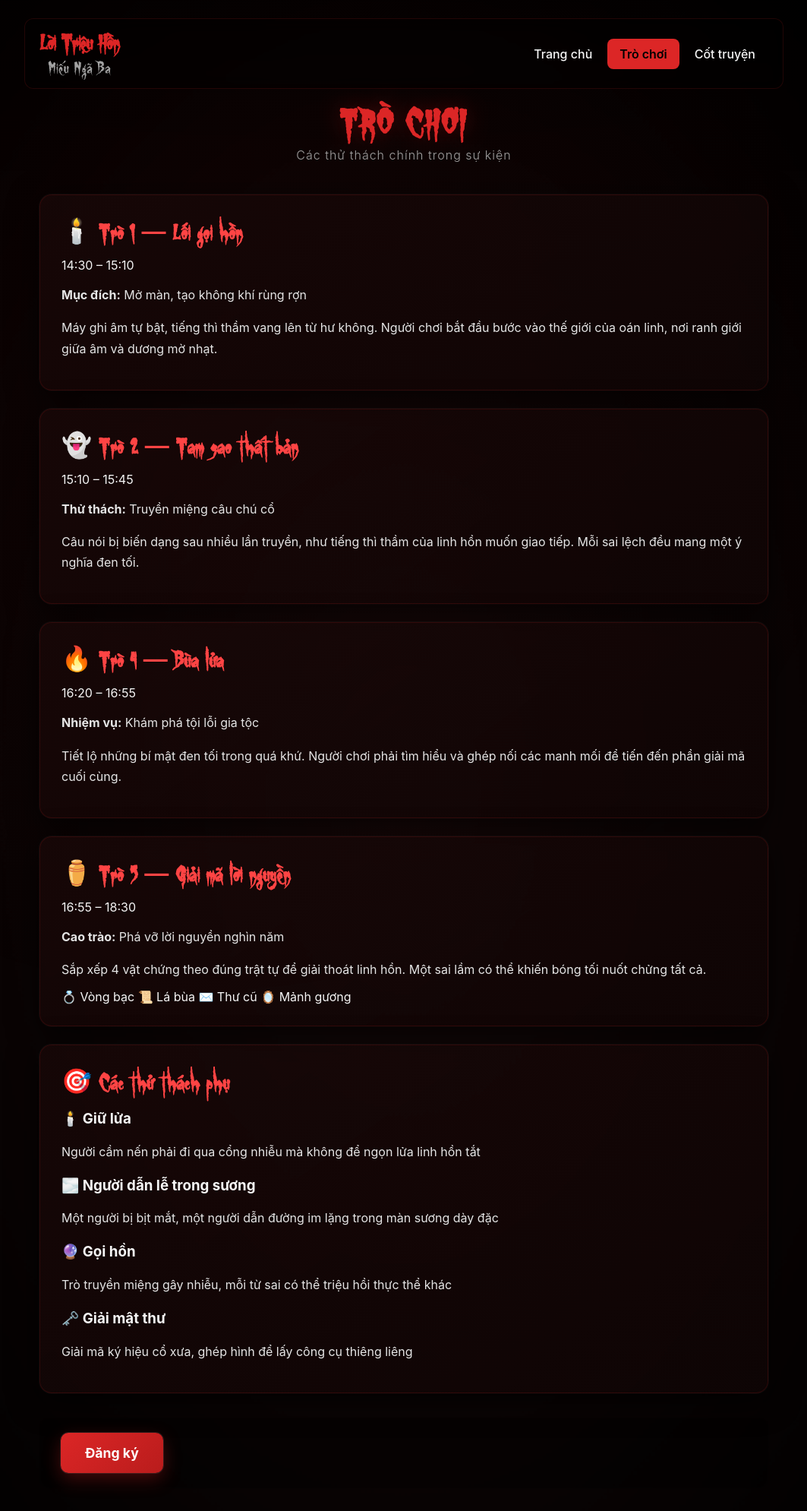
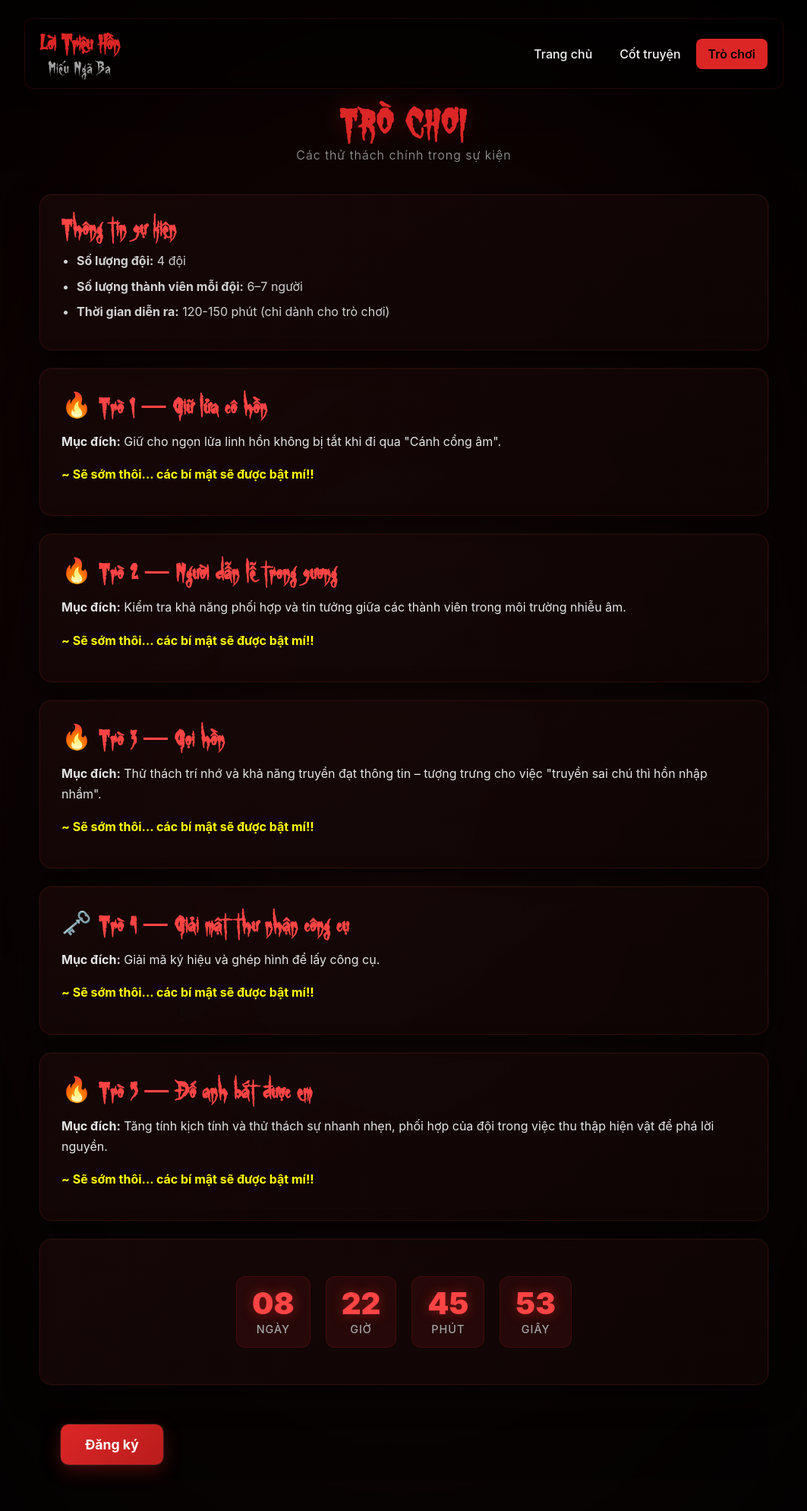
Before and after one commit to huymatthew/finaltask, a Django app: page /games/ in a window 1280 px wide. Shown: the top 1989 px of the page at 76% size, without its empty margins (108-1171 px from the left). Run offline with Django 4.2, Linux system fonts and the light colour scheme.

Commit message:
Completed Push

```diff
--- a/BCHFinal/urls.py
+++ b/BCHFinal/urls.py
@@ -19,10 +19,11 @@ from django.urls import path
 from django.views.generic import TemplateView
 from django.conf import settings
 from django.conf.urls.static import static
+from BCHFinal import views
 
 urlpatterns = [
     path('', TemplateView.as_view(template_name='index.html'), name='home'),
-    path('games/', TemplateView.as_view(template_name='games.html'), name='games'),
+    path('games/', views.games, name='games'),
     path('story/', TemplateView.as_view(template_name='story.html'), name='story'),
     path('admin/', admin.site.urls),
 ]
--- /dev/null
+++ b/BCHFinal/views.py
@@ -0,0 +1,96 @@
+from django.shortcuts import render
+import datetime
+
+def games(request):
+    context = {
+        "game1":"""
+        <h4>Dụng cụ & setup:</h4>
+    <ul>
+      <li>1 cây nến (thật)</li>
+      <li>Đường thi dài 5m</li>
+      <li>Dây chỉ (chạm sợi dây chỉ sẽ bị NPC quấy rối)</li>
+      <li>Gió quạt, người hù nhẹ</li>
+      <li>Đèn chớp</li>
+      <li>Khu vực đích: bàn gỗ theo số thứ tự của từng đội</li>
+    </ul>
+
+    <h4>Cách chơi:</h4>
+    <ul>
+      <li>Mỗi đội chọn 1 người cầm nến (linh chủ)</li>
+      <li>Khi hiệu lệnh "LỬA KHỞI", đội bắt đầu di chuyển</li>
+      <li>Nếu nến tắt 2 lần thành viên đó sẽ phải thành người "trấn giữ cổng âm" (bị xuất hồn)</li>
+      <li>Khi nến tắt lần thứ nhất phải đứng im tại chỗ để chờ NPC châm lửa mới</li>
+      <li>Đội đến đích trước với nến còn cháy → chiến thắng chặng</li>
+    </ul>
+
+    <p><strong>Tính điểm:</strong> Tổng số nến còn cháy đến được đích của mỗi đội sẽ là tổng số điểm. 2đ/1 nến.</p>
+    <p><strong>Lưu ý:</strong> Không được che chắn nến bằng áo hay tay quá sát.</p>
+        """,
+        "game2":"""<h4>Dụng cụ & setup:</h4>
+    <ul>
+      <li>1 khu vực dài 10–12m</li>
+      <li>1 đèn pin nhỏ (cho người dẫn)</li>
+      <li>1 khăn bịt mắt (cho người làm lễ)</li>
+      <li>Loa nhỏ phát âm thanh "thì thầm, cười, kêu tên" để gây nhiễu</li>
+    </ul>
+
+    <h4>Cách chơi:</h4>
+    <ul>
+      <li>Mỗi đội chọn: 1 người làm lễ (bịt mắt), 1 người dẫn đường (cầm đèn pin, KHÔNG được nói)</li>
+      <li>Các thành viên còn lại đứng ngoài hàng rào chỉ đạo bằng lời</li>
+      <li>Người làm lễ đi theo tín hiệu tay của người dẫn (nghe chỉ đạo từ xa)</li>
+      <li>BTC / đội khác có quyền gây nhiễu bằng cách gọi tên hoặc nói sai hướng</li>
+      <li>Khi người làm lễ chạm tay vào vật "chuông / bát nhang" ở cuối đường → hoàn thành</li>
+    </ul>
+
+    <p><strong>Lưu ý:</strong> Không được dùng tay dẫn người bịt mắt.</p>""",
+        "game3":"""<h4>Cách chơi:</h4>
+    <ul>
+      <li>Mỗi đội xếp hàng theo thứ tự 6–7 người</li>
+      <li>BTC đọc câu chú 1 lần duy nhất cho người đầu tiên nghe</li>
+      <li>Người đó nói mô tả lại cho người thứ hai</li>
+      <li>Tiếp tục đến người cuối cùng</li>
+      <li>Người cuối cùng đọc to câu nghe được</li>
+      <li>BTC công bố sai lệch so với bản gốc</li>
+    </ul>
+
+    <p><strong>Lưu ý:</strong> Không được nói lớn hoặc viết ra. Có thể bật nhạc nền tiếng gió, chuông khi truyền để tăng độ nhiễu.</p>""",
+        "game4":"""<h4>Dụng cụ:</h4>
+    <ul>
+      <li>1 tờ giấy A4 in phong cách cổ, có chữ và số in đỏ xen lẫn các dòng bình thường</li>
+      <li>Puzzle ghép hình (sau bức hình có số điện thoại / dãy số để mở khóa lấy công cụ)</li>
+    </ul>""",
+        "game5":"""<p><strong>Setup:</strong> 1 em (áo trắng, tóc xõa), đứng quay lưng về phía người chơi, đồng hồ bấm giờ.</p>
+
+    <h4>Cách chơi:</h4>
+    <ul>
+      <li>Tất cả đội đứng ở vạch xuất phát</li>
+      <li>NPC quay lưng về phía họ</li>
+      <li>Khi NPC bắt đầu đếm các số nguyên tố giảm dần, người chơi được phép di chuyển</li>
+      <li>Khi NPC chuyển sang đếm các số nguyên tố tăng dần, NPC quay đầu lại – mọi người phải đứng yên tuyệt đối</li>
+    </ul>
+
+    <h4>Quy tắc phát hiện:</h4>
+    <ul>
+      <li>Khi NPC quay lại (đếm tăng), nếu thấy ai đang di chuyển / mất thăng bằng → người đó "bị nhập"</li>
+      <li>"Bị nhập" = quay lại vạch xuất phát</li>
+      <li>Nếu tái phạm 2 lần → loại khỏi vòng</li>
+    </ul>
+
+    <h4>Chiến thắng:</h4>
+    <ul>
+      <li>Đội chạm được vào vai NPC mà chưa bị phát hiện thì thắng vòng đó</li>
+      <li>Nếu hết 3 lượt mà không ai chạm tới NPC, đội nào đứng gần nhất mà chưa bị nhập được xem là thắng</li>
+    </ul>"""
+    }
+    today = datetime.datetime.now(datetime.timezone(datetime.timedelta(hours=7)))
+    print(today.day, today.month, today.hour)
+    if not (today.day == 9 and today.month == 11 and today.hour >= 14):
+        context = {
+            "game1": "<p style='color: yellow'><strong>~ Sẽ sớm thôi... các bí mật sẽ được bật mí!!</strong></p>",
+            "game2": "<p style='color: yellow'><strong>~ Sẽ sớm thôi... các bí mật sẽ được bật mí!!</strong></p>",
+            "game3": "<p style='color: yellow'><strong>~ Sẽ sớm thôi... các bí mật sẽ được bật mí!!</strong></p>",
+            "game4": "<p style='color: yellow'><strong>~ Sẽ sớm thôi... các bí mật sẽ được bật mí!!</strong></p>",
+            "game5": "<p style='color: yellow'><strong>~ Sẽ sớm thôi... các bí mật sẽ được bật mí!!</strong></p>",
+        }
+    return render(request, 'games.html', context)
--- a/static/styles.css
+++ b/static/styles.css
@@ -331,4 +331,79 @@ blockquote::before{
   color: var(--accent-glow);
 }
 
-/* rest of css omitted for brevity (kept full original in source) */
+/* Countdown Timer Styles */
+.countdown-wrap {
+  text-align: center;
+  margin: 20px 0;
+}
+
+.countdown {
+  display: flex;
+  justify-content: center;
+  gap: 20px;
+  margin: 20px 0;
+  flex-wrap: wrap;
+}
+
+.countdown-item {
+  display: flex;
+  flex-direction: column;
+  align-items: center;
+  background: rgba(220,38,38,0.1);
+  border: 1px solid var(--border);
+  border-radius: 12px;
+  padding: 15px 20px;
+  min-width: 80px;
+  transition: all 0.3s ease;
+}
+
+.countdown-item:hover {
+  background: rgba(220,38,38,0.2);
+  border-color: var(--accent);
+  transform: translateY(-2px);
+}
+
+.countdown-number {
+  font-size: 2.5rem;
+  font-weight: 900;
+  color: var(--accent-glow);
+  text-shadow: 0 0 15px rgba(220,38,38,0.5);
+  line-height: 1;
+  margin-bottom: 5px;
+  font-family: 'Inter', monospace;
+}
+
+.countdown-label {
+  font-size: 0.9rem;
+  color: var(--muted);
+  font-weight: 500;
+  text-transform: uppercase;
+  letter-spacing: 1px;
+}
+
+.countdown-date {
+  color: var(--accent);
+  font-weight: 600;
+  font-size: 1.1rem;
+  margin-top: 15px;
+  text-shadow: 0 0 10px rgba(220,38,38,0.3);
+}
+
+@media (max-width: 520px) {
+  .countdown {
+    gap: 10px;
+  }
+
+  .countdown-item {
+    padding: 10px 15px;
+    min-width: 70px;
+  }
+
+  .countdown-number {
+    font-size: 2rem;
+  }
+
+  .countdown-label {
+    font-size: 0.8rem;
+  }
+}
--- a/templates/base.html
+++ b/templates/base.html
@@ -4,6 +4,7 @@
   <head>
     <meta charset="utf-8" />
     <meta name="viewport" content="width=device-width, initial-scale=1" />
+    <link rel="icon" type="image/x-icon" href="{% static 'favicon.ico' %}" />
     <title>{% block title %}Lời Triệu Hồn{% endblock %}</title>
     {% block head %}
     <link rel="stylesheet" href="{% static 'styles.css' %}" />
@@ -19,20 +20,44 @@
         <nav id="main-nav" class="main-nav" aria-label="Main navigation">
           <ul class="nav-links">
             <li><a href="{% url 'home' %}" {% if request and request.resolver_match and request.resolver_match.url_name == 'home' %}aria-current="page"{% endif %}>Trang chủ</a></li>
+            <li><a href="{% url 'story' %}" {% if request and request.resolver_match and request.resolver_match.url_name == 'story' %}aria-current="page"{% endif %}>Cốt truyện</a></li>
             <li><a href="{% url 'games' %}" {% if request and request.resolver_match and request.resolver_match.url_name == 'games' %}aria-current="page"{% endif %}>Trò chơi</a></li>
-            <li><a href="{% url 'story' %}" {% if request and request.resolver_match and request.resolver_match.url_name == 'story' %}aria-current="page"{% endif %}>Cốt truyện</a></li>
           </ul>
         </nav>
       </div>
 
       {% block header_title %}
       <h1 class="title blood-font">LỜI TRIỆU HỒN Ở MIẾU NGÃ BA</h1>
-      <p class="subtitle">Câu lạc bộ Khoa CNTT — Halloween Adventure 2025</p>
+      <p class="subtitle">  The Cursed ITinerary - Final Task Event - BCH Liên chi đoàn khoa CNTT</p>
       {% endblock %}
     </header>
 
     <main class="container">
       {% block content %}{% endblock %}
+      <section class="card game-card">
+        <div class="game-header">
+          <div class="countdown-wrap" aria-label="Đồng hồ đếm ngược">
+            <div id="countdown" class="countdown" role="timer" aria-live="polite" aria-atomic="true">
+              <div class="countdown-item">
+                <span id="days" class="countdown-number">--</span>
+                <span class="countdown-label">ngày</span>
+              </div>
+              <div class="countdown-item">
+                <span id="hours" class="countdown-number">--</span>
+                <span class="countdown-label">giờ</span>
+              </div>
+              <div class="countdown-item">
+                <span id="minutes" class="countdown-number">--</span>
+                <span class="countdown-label">phút</span>
+              </div>
+              <div class="countdown-item">
+                <span id="seconds" class="countdown-number">--</span>
+                <span class="countdown-label">giây</span>
+              </div>
+            </div>
+          </div>
+        </div>
+      </section>
       <div class="cta">
         <a id="register-btn" class="btn" href="https://vnshort.com/Jr9D">Đăng ký</a>
       </div>
--- a/templates/games.html
+++ b/templates/games.html
@@ -7,67 +7,56 @@
 {% endblock %}
 
 {% block content %}
+  <section class="card">
+    <h2>Thông tin sự kiện</h2>
+    <ul>
+      <li><strong>Số lượng đội:</strong> 4 đội</li>
+      <li><strong>Số lượng thành viên mỗi đội:</strong> 6–7 người</li>
+      <li><strong>Thời gian diễn ra:</strong> 120-150 phút (chỉ dành cho trò chơi)</li>
+    </ul>
+  </section>
   <section class="card game-card">
     <div class="game-header">
-      <h2>🕯️ Trò 1 — Lối gọi hồn</h2>
-      <span class="time-badge">14:30 – 15:10</span>
+      <h2>🔥 Trò 1 — Giữ lửa cô hồn</h2>
     </div>
-    <p><strong>Mục đích:</strong> Mở màn, tạo không khí rùng rợn</p>
-    <p>Máy ghi âm tự bật, tiếng thì thầm vang lên từ hư không. Người chơi bắt đầu bước vào thế giới của oán linh, nơi ranh giới giữa âm và dương mờ nhạt.</p>
+    <p><strong>Mục đích:</strong> Giữ cho ngọn lửa linh hồn không bị tắt khi đi qua "Cánh cổng âm".</p>
+    {{ game1|safe }}
   </section>
 
   <section class="card game-card">
     <div class="game-header">
-      <h2>👻 Trò 2 — Tam sao thất bản</h2>
-      <span class="time-badge">15:10 – 15:45</span>
+      <h2>🔥 Trò 2 — Người dẫn lễ trong sương</h2>
     </div>
-    <p><strong>Thử thách:</strong> Truyền miệng câu chú cổ</p>
-    <p>Câu nói bị biến dạng sau nhiều lần truyền, như tiếng thì thầm của linh hồn muốn giao tiếp. Mỗi sai lệch đều mang một ý nghĩa đen tối.</p>
+    <p><strong>Mục đích:</strong> Kiểm tra khả năng phối hợp và tin tưởng giữa các thành viên trong môi trường nhiễu âm.</p>
+
+    {{ game2|safe }}
   </section>
 
   <section class="card game-card">
     <div class="game-header">
-      <h2>🔥 Trò 4 — Bùa lửa</h2>
-      <span class="time-badge">16:20 – 16:55</span>
+      <h2>🔥 Trò 3 — Gọi hồn </h2>
     </div>
-    <p><strong>Nhiệm vụ:</strong> Khám phá tội lỗi gia tộc</p>
-    <p>Tiết lộ những bí mật đen tối trong quá khứ. Người chơi phải tìm hiểu và ghép nối các manh mối để tiến đến phần giải mã cuối cùng.</p>
+    <p><strong>Mục đích:</strong> Thử thách trí nhớ và khả năng truyền đạt thông tin – tượng trưng cho việc "truyền sai chú thì hồn nhập nhầm".</p>
+
+    {{ game3|safe }}
   </section>
 
   <section class="card game-card">
     <div class="game-header">
-      <h2>⚱️ Trò 5 — Giải mã lời nguyền</h2>
-      <span class="time-badge">16:55 – 18:30</span>
+      <h2>🗝️ Trò 4 — Giải mật thư nhận công cụ</h2>
     </div>
-    <p><strong>Cao trào:</strong> Phá vỡ lời nguyền nghìn năm</p>
-    <p>Sắp xếp 4 vật chứng theo đúng trật tự để giải thoát linh hồn. Một sai lầm có thể khiến bóng tối nuốt chửng tất cả.</p>
-    <div class="artifacts">
-      <span class="artifact">💍 Vòng bạc</span>
-      <span class="artifact">📜 Lá bùa</span>
-      <span class="artifact">✉️ Thư cũ</span>
-      <span class="artifact">🪞 Mảnh gương</span>
-    </div>
+    <p><strong>Mục đích:</strong> Giải mã ký hiệu và ghép hình để lấy công cụ.</p>
+
+    {{ game4|safe }}
   </section>
 
-  <section class="card mini-games">
-    <h2>🎯 Các thử thách phụ</h2>
-    <div class="game-grid">
-      <div class="mini-game">
-        <h3>🕯️ Giữ lửa</h3>
-        <p>Người cầm nến phải đi qua cổng nhiễu mà không để ngọn lửa linh hồn tắt</p>
-      </div>
-      <div class="mini-game">
-        <h3>🌫️ Người dẫn lễ trong sương</h3>
-        <p>Một người bị bịt mắt, một người dẫn đường im lặng trong màn sương dày đặc</p>
-      </div>
-      <div class="mini-game">
-        <h3>🔮 Gọi hồn</h3>
-        <p>Trò truyền miệng gây nhiễu, mỗi từ sai có thể triệu hồi thực thể khác</p>
-      </div>
-      <div class="mini-game">
-        <h3>🗝️ Giải mật thư</h3>
-        <p>Giải mã ký hiệu cổ xưa, ghép hình để lấy công cụ thiêng liêng</p>
-      </div>
+  <section class="card game-card">
+    <div class="game-header">
+      <h2>🔥 Trò 5 — Đố anh bắt được em</h2>
     </div>
+    <p><strong>Mục đích:</strong> Tăng tính kịch tính và thử thách sự nhanh nhẹn, phối hợp của đội trong việc thu thập hiện vật để phá lời nguyền.</p>
+
+    {{ game5|safe }}
+
   </section>
 {% endblock %}
```
Also changed, not shown: BCHFinal/settings.py (+6 -2 lines), static/script.js (+35 -0 lines), templates/index.html (+6 -5 lines), static/favicon.ico (added), 1 other file.
